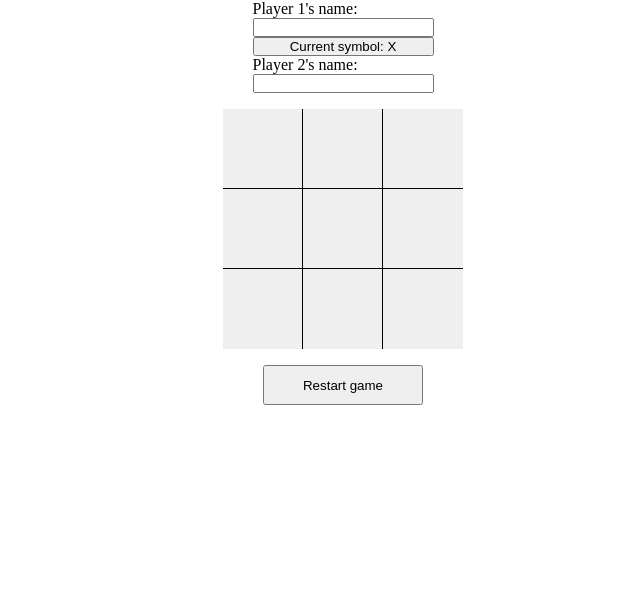
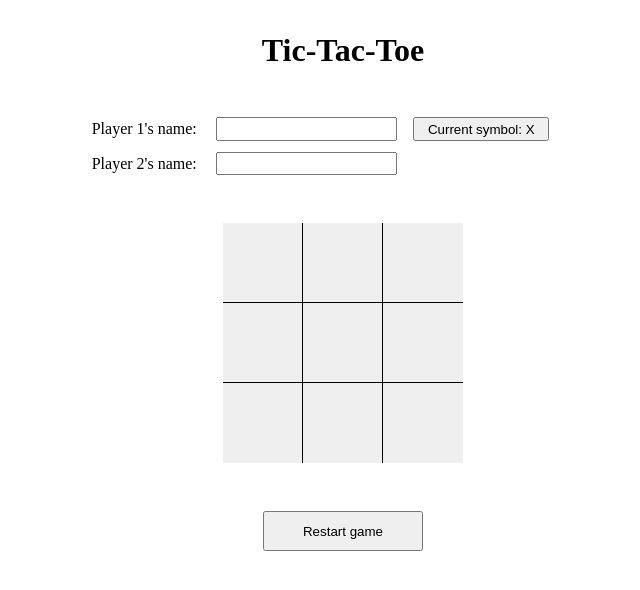
Before and after one commit to ktavean/tic-tac-toe, a plain HTML site: page index.html in a window 1280 px wide. Shown: the whole page, without its empty margins (297-937 px from the left). Drawn offline with Linux system fonts and the light colour scheme.

Commit message:
design tweaks, added header title

```diff
--- a/index.html
+++ b/index.html
@@ -8,6 +8,9 @@
     <body>
         <div id="container">
             <div id="top-part">
+                <h1>Tic-Tac-Toe</h1>
+            </div>
+            <div id="playername-part">
                 <label for="p1name">Player 1's name: </label>
                 <input type="text" name="p1name" id="p1name">
                 <button type="button" id="csymbol">Current symbol: X</button>
--- a/script.js
+++ b/script.js
@@ -161,7 +161,8 @@ const display = (() => {
         } else if (gameBoard.gameBoardArray[6].includes(symbol) && gameBoard.gameBoardArray[7].includes(symbol) && gameBoard.gameBoardArray[8].includes(symbol)) {
             return true;
         } else if (checkForDraw()) {
-            return alert("draw");
+            gameBoard.h2Winner.innerText = `Draw!`;
+            gameBoard.stopGame();
         } else {
             return false;
         }
--- a/style.css
+++ b/style.css
@@ -8,14 +8,33 @@
     display: flex;
     align-items: center;
     flex-direction: column;
-    gap: 1rem;
+    gap: 3rem;
     width: 100vw;
     height: 100%;
 }
 
 #top-part {
-    display: flex;
-    flex-direction: column;
+    margin-top: 2rem;
+}
+
+#playername-part {
+    display: grid;
+    grid-template-columns: 0.6fr 1fr 1fr;
+    grid-template-rows: repeat(2, 0.5fr);
+    align-items: center;
+    column-gap: 1rem;
+    row-gap: 0.7rem;
+}
+
+#playername-part #csymbol {
+    grid-column: 3;
+    grid-row: 1;
+    width: 8.5rem;
+    height: 1.5rem;
+}
+
+#playername-part input {
+    height: 1.2rem;
 }
 
 #winnerprompt {
```
